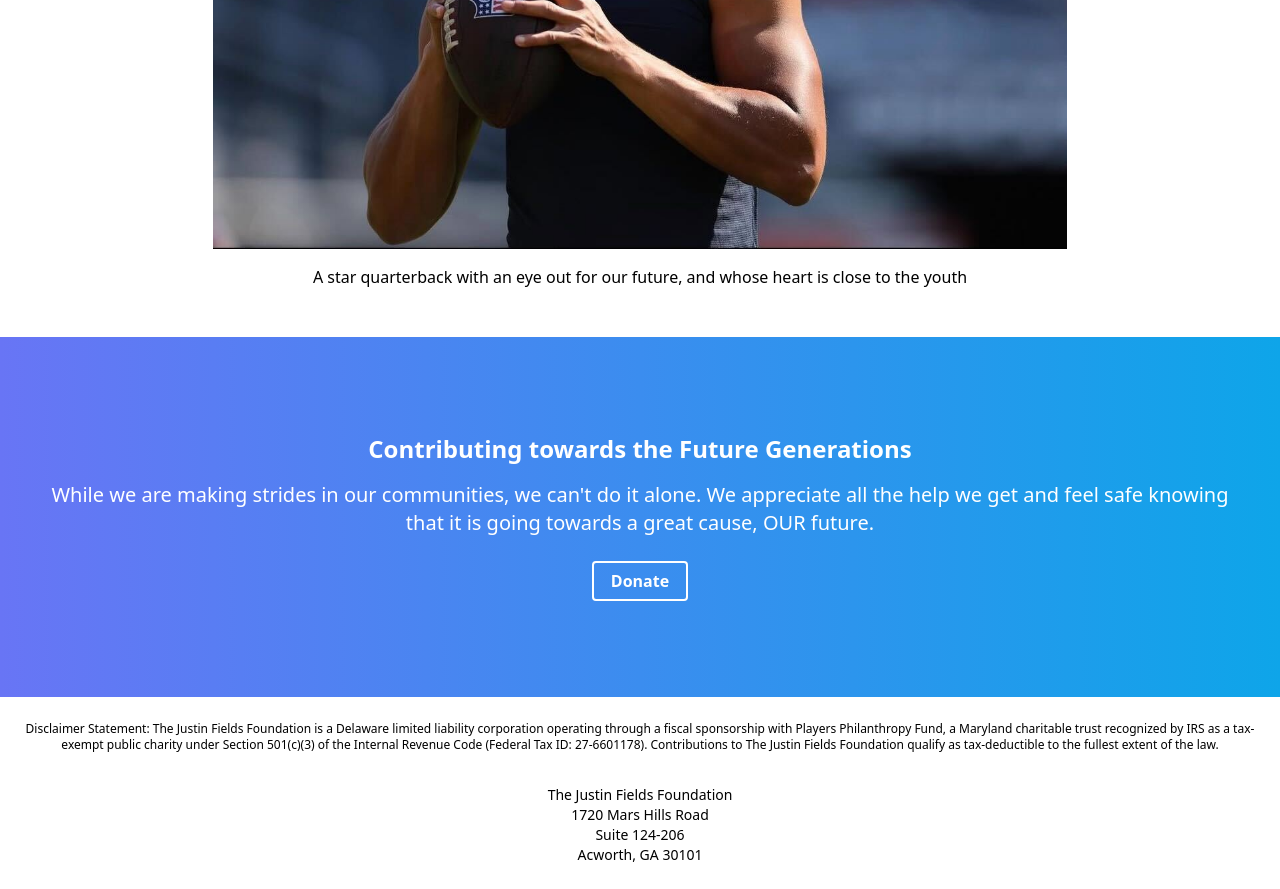
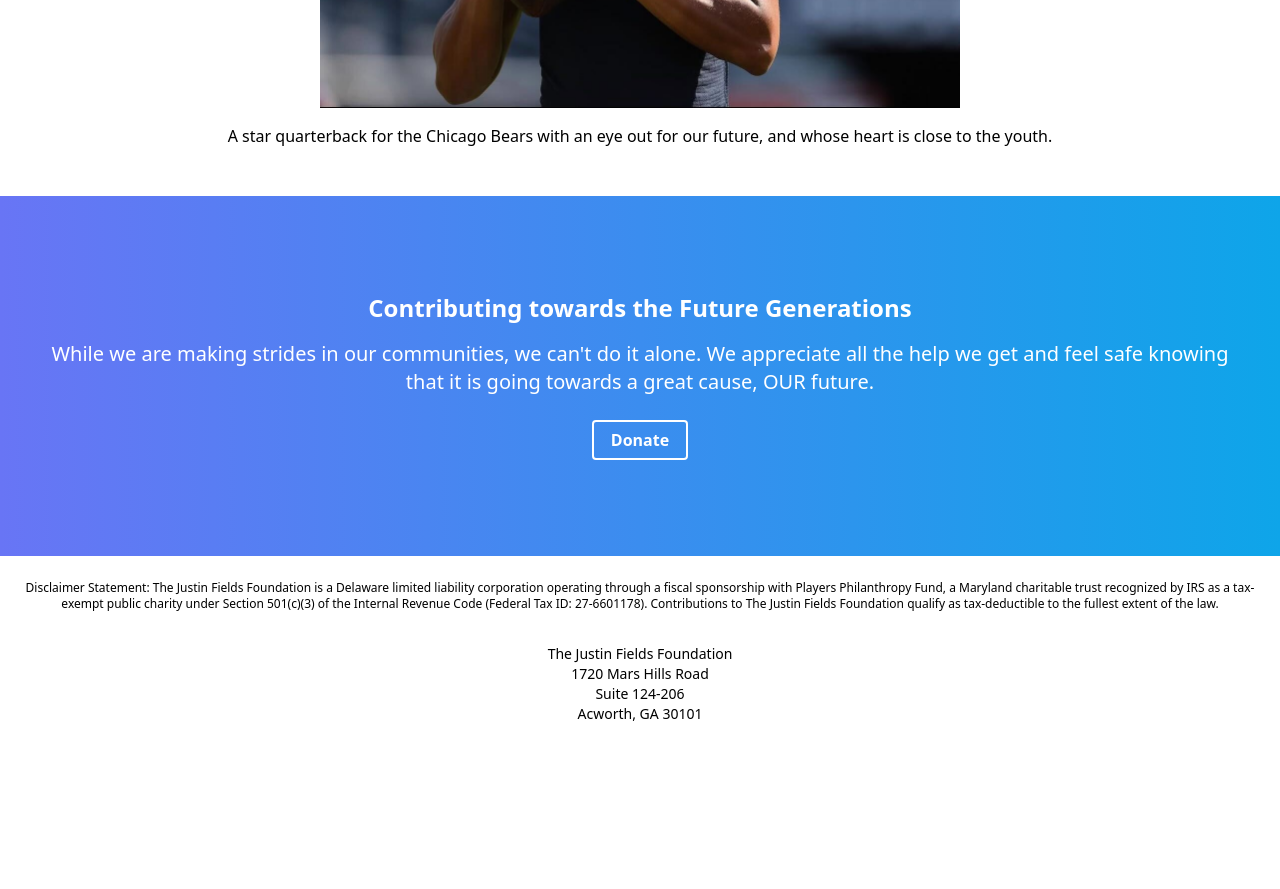
Before and after one commit to DenzelEchev/justin-fields-foundation, a React (Vite) app in the folder vite-foundation-site/: page / in a window 1280 px wide. Shown: the part 2520-3409 px from the top of the page. After the commit the page ends 3268 px from the top, so only its background shows below. Built offline with nearby package versions, Linux system fonts and the light colour scheme.

Commit message:
touched up the imgs

```diff
--- a/vite-foundation-site/index.html
+++ b/vite-foundation-site/index.html
@@ -4,6 +4,7 @@
     <meta charset="UTF-8" />
     <link rel="icon" type="image/jpeg" href="/logo.jpeg" />
     <meta name="viewport" content="width=device-width, initial-scale=1.0" />
+    <meta name ="description" content="The Justin Fields Foundation is dedicated to strengthening communities through focused grantmaking and strategic partnerships in the areas of youth empowerment, scholastic achievement, health, wellness and leadership development.">
     <title>Justin Fields Foundation</title>
   </head>
   <body>
--- a/vite-foundation-site/src/App.tsx
+++ b/vite-foundation-site/src/App.tsx
@@ -51,8 +51,8 @@ const App = () => {
 
       <section id="about" className='flex flex-col items-center py-12' >
         <h2 className='text-3xl text-center lg:text-4xl'>Who is Justin Fields?</h2>
-        <img src={portrait} alt="player-portrait" className='w-2/3 my-4 h-2/3' />
-        <p className="w-2/3 text-center">A star quarterback with an eye out for our future, and whose heart is close to the youth</p>
+        <img src={portrait} alt="player-portrait" className='w-2/3 my-4 h-2/3 lg:w-1/2 lg:h-1/2' />
+        <p className="w-2/3 text-center">A star quarterback for the Chicago Bears with an eye out for our future, and whose heart is close to the youth. </p>
       </section>
 
       <section id='donation' className="flex flex-col items-center content-center px-8 py-24 bg-gradient-to-r from-indigo-500 to-sky-500">
```
